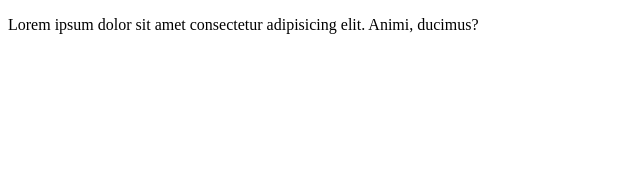
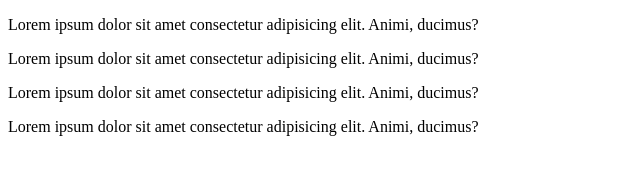
Before and after one commit to urbatariq/mywork1, a plain HTML site: page index.html in a window 1280 px wide. Shown: the whole page, without its empty margins (0-640 px from the left). Drawn offline with Linux system fonts and the light colour scheme.

Commit message:
home work

```diff
--- a/index.html
+++ b/index.html
@@ -8,5 +8,9 @@
 </head>
 <body>
     <p>Lorem ipsum dolor sit amet consectetur adipisicing elit. Animi, ducimus?</p>
+    <p>Lorem ipsum dolor sit amet consectetur adipisicing elit. Animi, ducimus?</p>
+    <p>Lorem ipsum dolor sit amet consectetur adipisicing elit. Animi, ducimus?</p>
+    <p>Lorem ipsum dolor sit amet consectetur adipisicing elit. Animi, ducimus?</p>
+
 </body>
 </html>
```
